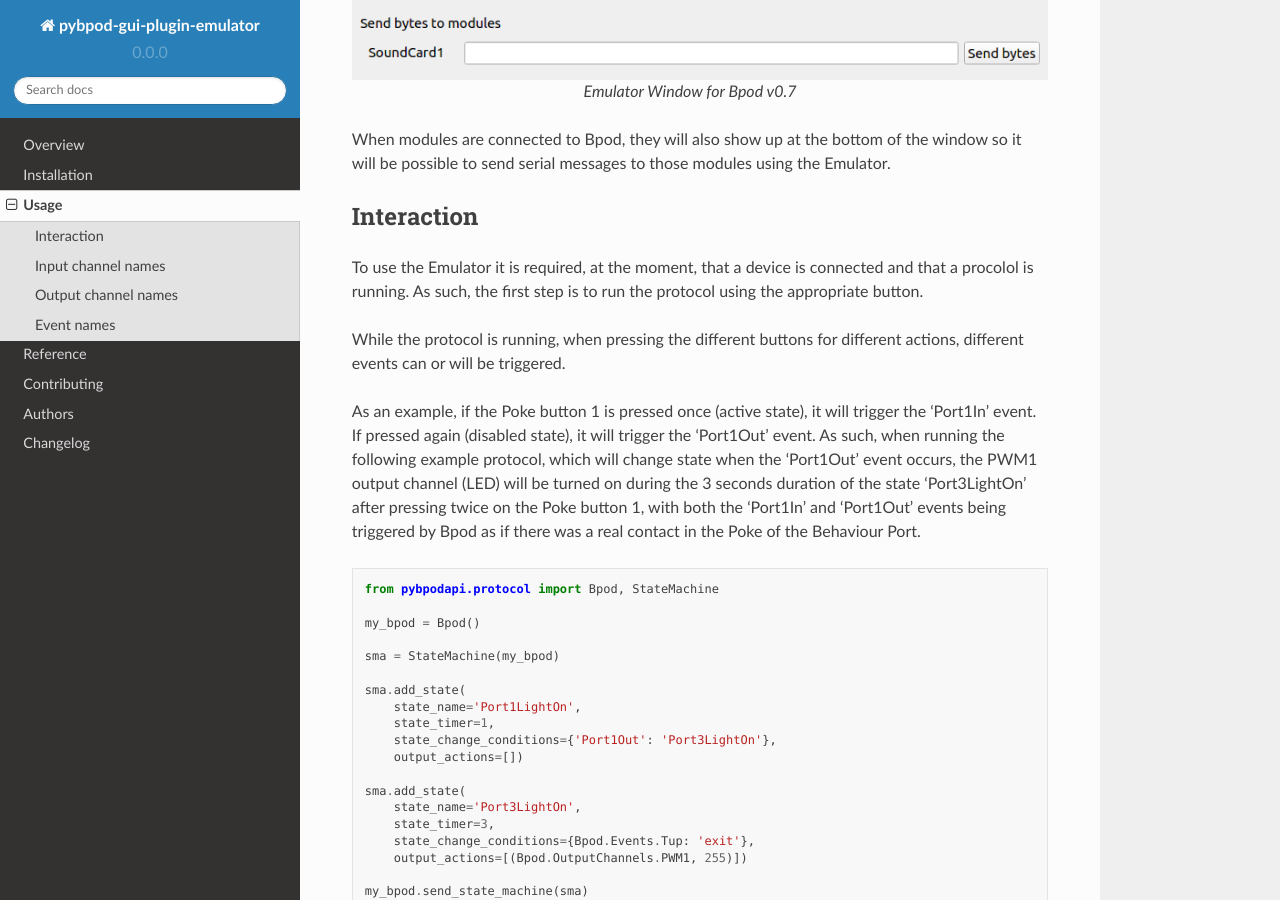
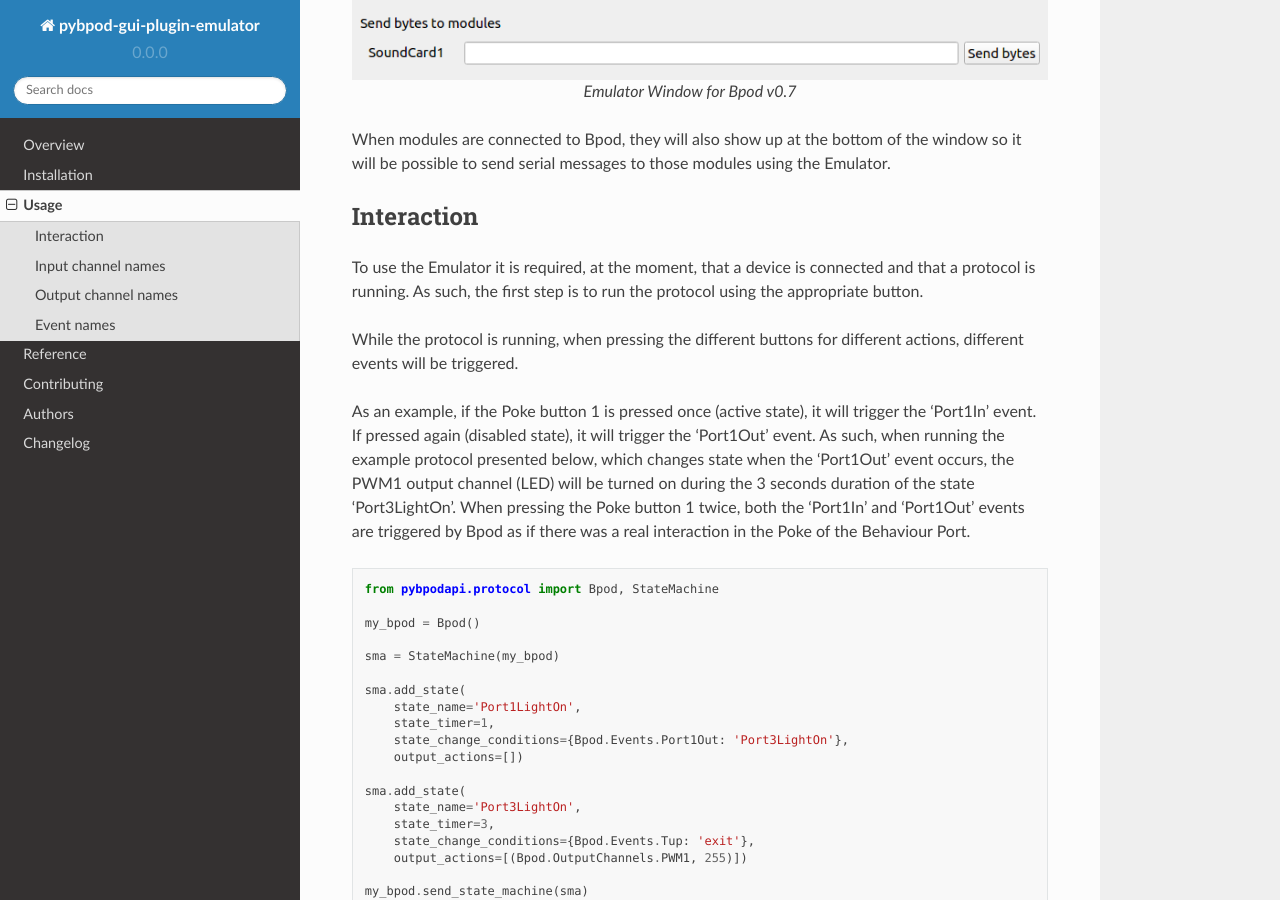
Before and after one commit to ckarageorgkaneen/pybpod-gui-plugin-emulator, a Sphinx documentation site: the page built from docs/usage.rst, in a window 1280 px wide and 900 px high, scrolled down 1994 px. Built offline with Sphinx 7.4.7 and the Read the Docs theme 2.0.0, drawn with Linux system fonts in a browser that asks for light colours.

Commit message:
Clarify usage section of the documentation

```diff
--- a/docs/usage.rst
+++ b/docs/usage.rst
@@ -50,17 +50,17 @@ serial messages to those modules using the Emulator.
 Interaction
 ===========
 
-To use the Emulator it is required, at the moment, that a device is connected and that a procolol is running. As such,
+To use the Emulator it is required, at the moment, that a device is connected and that a protocol is running. As such,
 the first step is to run the protocol using the appropriate button.
 
-While the protocol is running, when pressing the different buttons for different actions, different events can or will
-be triggered.
+While the protocol is running, when pressing the different buttons for different actions, different events will be
+triggered.
 
 As an example, if the Poke button 1 is pressed once (active state), it will trigger the 'Port1In' event.
-If pressed again (disabled state), it will trigger the 'Port1Out' event. As such, when running the following example
-protocol, which will change state when the 'Port1Out' event occurs, the PWM1 output channel (LED) will be turned on
-during the 3 seconds duration of the state 'Port3LightOn' after pressing twice on the Poke button 1, with both the
-'Port1In' and 'Port1Out' events being triggered by Bpod as if there was a real contact in the Poke of the Behaviour Port.
+If pressed again (disabled state), it will trigger the 'Port1Out' event. As such, when running the example protocol
+presented below, which changes state when the 'Port1Out' event occurs, the PWM1 output channel (LED) will be turned on
+during the 3 seconds duration of the state 'Port3LightOn'. When pressing the Poke button 1 twice, both the 'Port1In' and
+'Port1Out' events are triggered by Bpod as if there was a real interaction in the Poke of the Behaviour Port.
 
 .. code-block:: python
 
@@ -73,7 +73,7 @@ during the 3 seconds duration of the state 'Port3LightOn' after pressing twice o
     sma.add_state(
         state_name='Port1LightOn',
         state_timer=1,
-        state_change_conditions={'Port1Out': 'Port3LightOn'},
+        state_change_conditions={Bpod.Events.Port1Out: 'Port3LightOn'},
         output_actions=[])
 
     sma.add_state(
```
